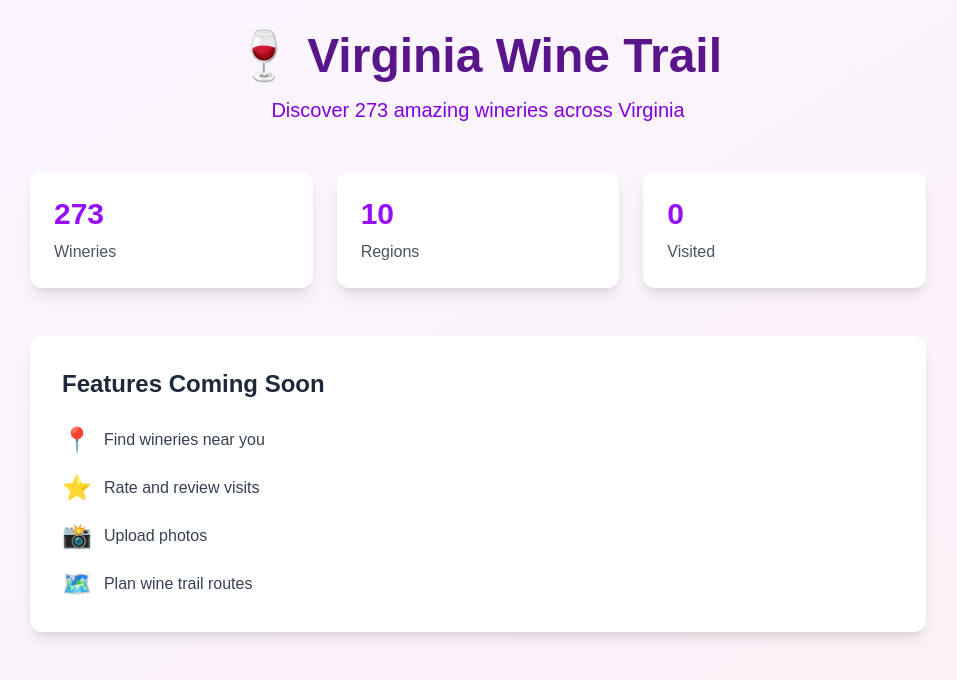
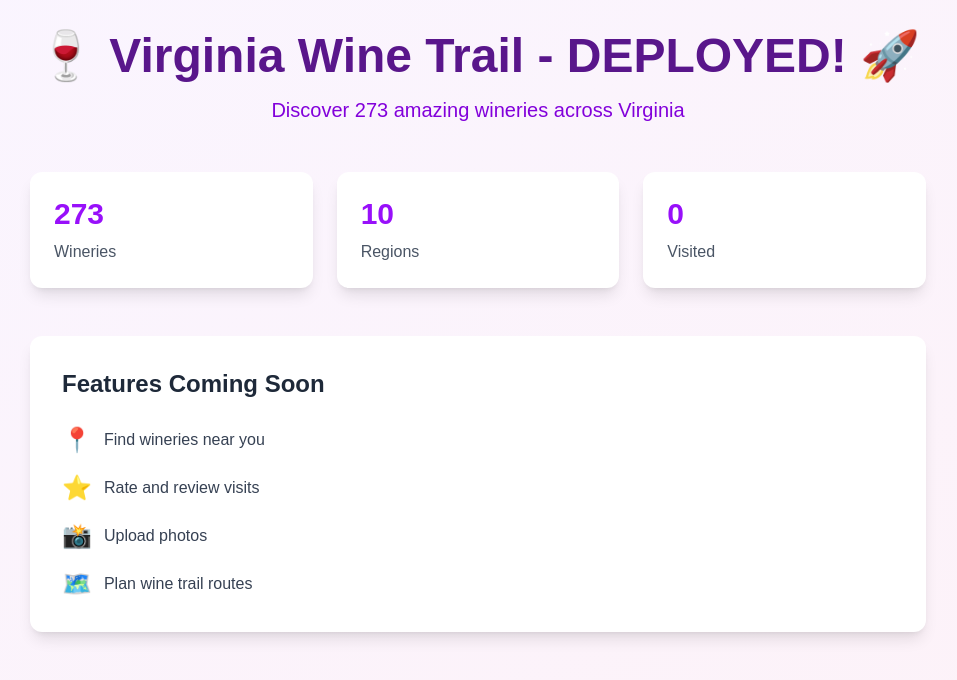
Before and after one commit to mailpeters/WineExplorer, a Next.js app: page / in a window 1280 px wide. Shown: the top 680 px of the page, without its empty margins (162-1119 px from the left). Built offline with nearby package versions, Linux system fonts and the light colour scheme.

Commit message:
test auto deploy

```diff
--- a/app/page.tsx
+++ b/app/page.tsx
@@ -5,7 +5,7 @@ export default function Home() {
         {/* Header */}
         <header className="text-center mb-12">
           <h1 className="text-5xl font-bold text-purple-900 mb-4">
-            🍷 Virginia Wine Trail
+            🍷 Virginia Wine Trail - DEPLOYED! 🚀
           </h1>
           <p className="text-xl text-purple-700">
             Discover 273 amazing wineries across Virginia
```
